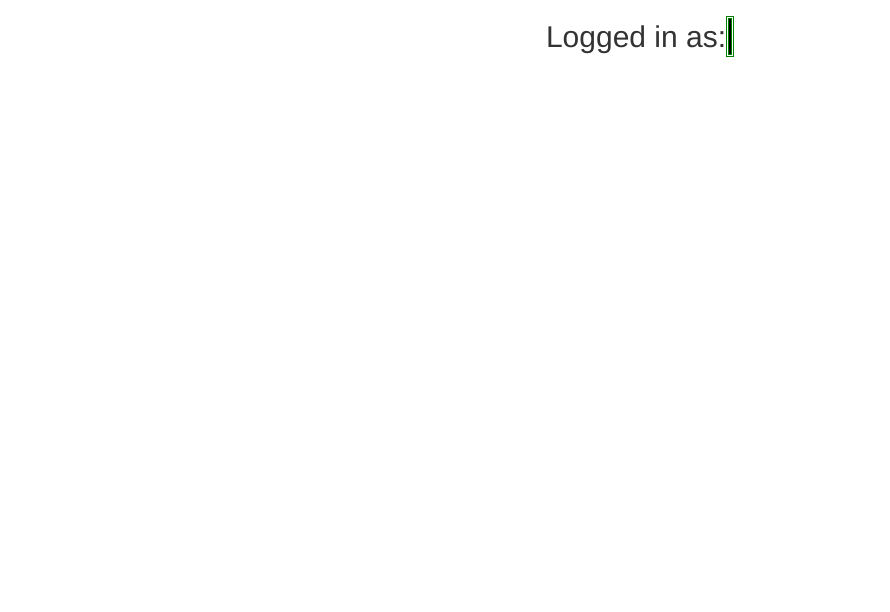
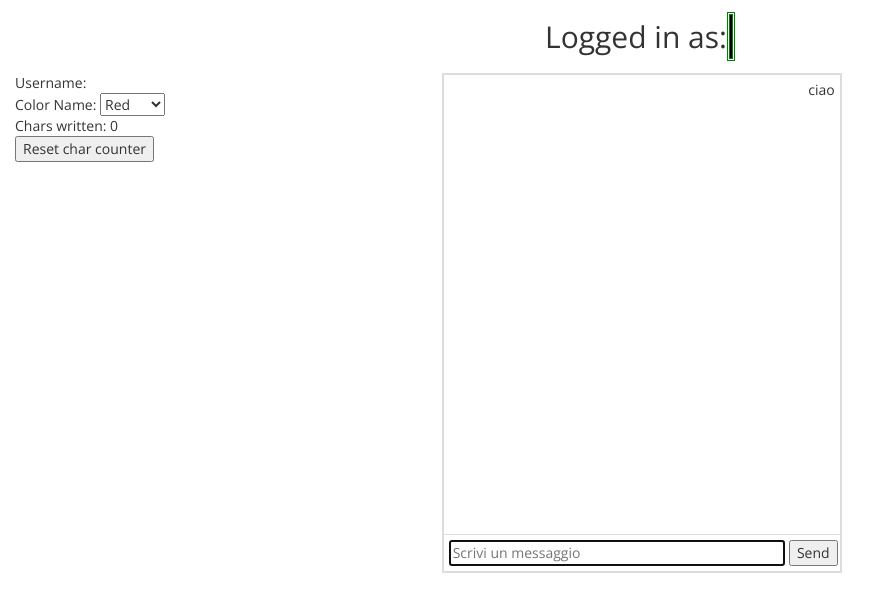
Before and after one commit to carru93/webchatomg, a website: page chat.html in a window 1280 px wide. Shown: the whole page, without its empty margins (0-890 px from the left). Drawn offline with nearby package versions, Linux system fonts and the light colour scheme.

Commit message:
chat page created

```diff
--- a/chat.html
+++ b/chat.html
@@ -8,6 +8,7 @@
 		<meta charset = "utf-8">
 		<meta name="viewport" content="width=device-width, initial-scale=1">
 		<link rel = "stylesheet" href="style.css">
+		<link href="https://fonts.googleapis.com/css?family=Open+Sans" rel="stylesheet">
 		<script typr="text/javascript" src="funzioni_chat.js"></script>
 	</head>
 	<body>
@@ -17,6 +18,33 @@
 					<center><h2 style="display: inline;">Logged in as:</h2><h2 id="username_title"></h2></center>
 				</div>
 			</div>
+			<div class="row">
+				<div class="col-sm-4">
+					<p>Username: </p><p id="username_data"></p><br>
+					<p>Color Name:</p>
+						<select id="color_selector">
+							<option value="red">Red</option>
+							<option value="pink">Pink</option>
+							<option value="yellow">Yellow</option>
+							<option value="green">Green</option>
+							<option value="blue">Blue</option>
+							<option value="black">Black</option>
+						</select><br>
+					<p>Chars written: </p><p id="chars"></p><br>
+					<p><button id = "azzera">Reset char counter</button></p>
+				</div>
+				<div class="col-sm-8">
+					<div class="chatter">
+						<div id="messagesBox">
+							<mex>ciao</mex>
+						</div>
+						<div id="sendingBox">
+							<input type="text" value="" placeholder="Scrivi un messaggio" id="inputBox">
+							<button id="sendButton">Send</button>
+						</div>
+					</div>
+				</div>
+			</div>
 		</div>
 	</body>
 </html>
--- a/idea.txt
+++ b/idea.txt
@@ -1,3 +1,4 @@
 account in database, modifiche stile
 chat
 page profilo
+cancella inputBox dopo sendButton.click
--- a/public/funzioni_chat.js
+++ b/public/funzioni_chat.js
@@ -1,4 +1,36 @@
 $(document).ready(function(){
-				console.log(localStorage["username"]+" recived");
-				$("#username_title").append(localStorage["username"]);
+
+				var char_scritti = 0;
+				$("#chars").text(char_scritti);
+
+				var username = localStorage["username"];
+				console.log(username + " recived");
+
+				$("#inputBox").focus();
+
+				$("#username_title").append(username);
+
+				$("#username_data").append(username);
+
+				$("#color_selector").change(function(){
+					$("#username_title").css("color", $("#color_selector").val());
+					$("mex").css("color", $("color_selector").val());
 				});
+
+				$("#sendButton").click(function(){
+					var l = $("#inputBox").val();
+					char_scritti += l.length;
+					$("#chars").text(char_scritti);
+				});
+
+				$("#azzera").click(function(){
+					char_scritti = 0;
+					$("#chars").text(char_scritti);
+				});
+
+				$("#inputBox").keydown(function(e){
+					if(e.which === 13){
+						$('#sendButton').click();
+					}
+				});
+			});
--- a/public/style.css
+++ b/public/style.css
@@ -1,3 +1,7 @@
+*{
+	font-family: 'Open Sans';
+}
+
 #main_title{
 	color: red;
 	text-align: center;
@@ -8,7 +12,7 @@
 
 #username_title{
 	color: red;
-	font-style: italic bold;
+	font-style: bold;
 	border: 1px solid black;
 	outline-color: green;
 	outline-style:double;
@@ -21,3 +25,41 @@
 	text-align: center;
 	margin: 10px;
 }
+
+p{
+	display: inline
+}
+
+.chatter{
+	width: 400px;
+	height: 500px;
+	border: 2px solid #ddd;
+}
+
+#messagesBox{
+	height:460px ;
+	border-bottom: 1px solid #ddd;
+	overflow-y: scroll;
+	text-align: right;
+	padding: 5px;
+}
+
+#sendingBox{
+	width: 100%;
+	margin: 5px;
+}
+
+#inputBox{
+	text-align:left;
+	width: 85%;
+}
+
+#sendButton{
+
+}
+
+#mex{
+	font-size:7pt;
+	font: italic;
+	color: red;
+}
```
